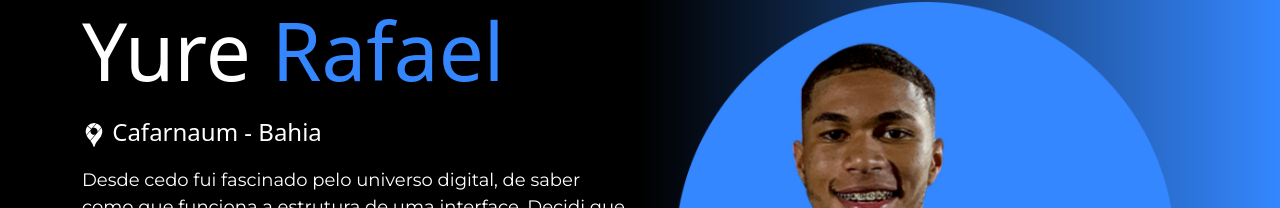
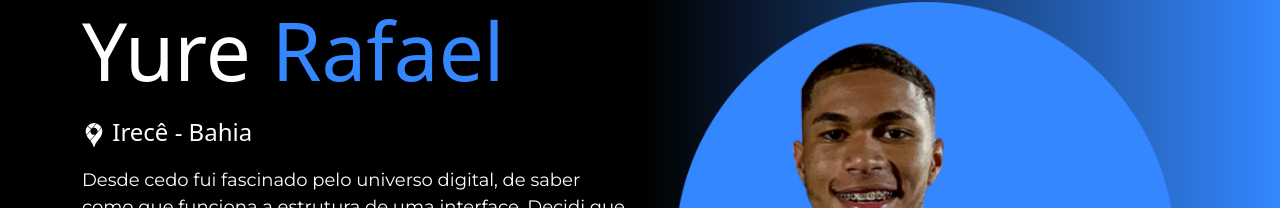
Before and after one commit to yure07/Portfolio, a React (Create React App) app: page /sobre-mim in a window 1280 px wide. Shown: the part 145-353 px from the top of the page. Built offline with nearby package versions, Linux system fonts and the light colour scheme.

Commit message:
change-about

```diff
--- a/src/pages/Sobre/index.js
+++ b/src/pages/Sobre/index.js
@@ -15,7 +15,7 @@ export default function Sobre () {
             <Row xs="2">
             <Col id='container-col'>
             <h3>Yure <span>Rafael</span></h3>
-            <h4> <SiGooglemaps/> Cafarnaum - Bahia</h4>
+            <h4> <SiGooglemaps/> Irecê - Bahia</h4>
             <Col id='image-mobile'><img src={image} alt='cover'/></Col>
             <p>Desde cedo fui fascinado pelo universo digital,
                    de saber como que funciona a estrutura de uma interface.
```
